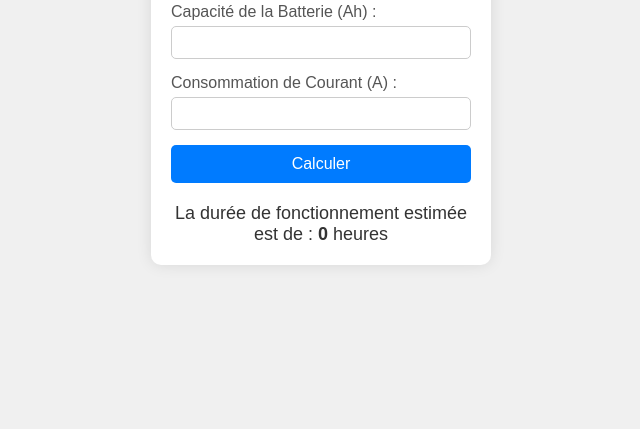
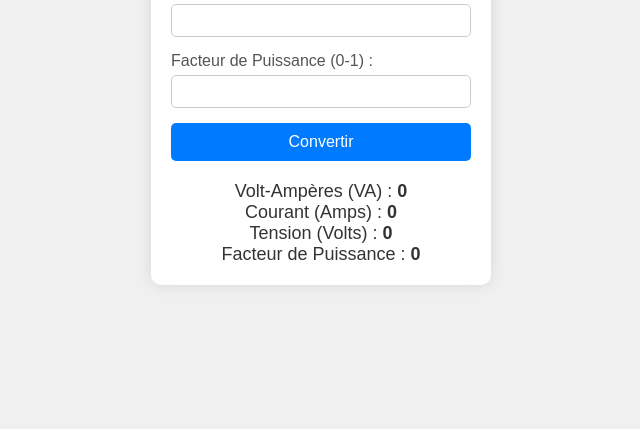
Before and after one commit to larbi007-linux/bot, a plain HTML site: page index.html in a window 1280 px wide. Shown: the part 371-800 px from the top of the page, without its empty margins (319-959 px from the left). Drawn offline with Linux system fonts and the light colour scheme.

Commit message:
index.html

```diff
--- a/index.html
+++ b/index.html
@@ -4,9 +4,8 @@
 <head>
     <meta charset="UTF-8">
     <meta name="viewport" content="width=device-width, initial-scale=1.0">
-    <title>Battery Life Calculator</title>
+    <title>Electrical Converter</title>
     <style>
-        /* styles.css */
         body {
             font-family: Arial, sans-serif;
             display: flex;
@@ -74,7 +73,7 @@
             margin: 0;
         }
 
-        #batteryLife {
+        #vaResult, #ampsResult, #voltsResult, #powerFactorResult {
             font-weight: bold;
         }
     </style>
@@ -82,46 +81,54 @@
 
 <body>
     <div class="container">
-        <h1>Calculateur de Durée de Fonctionnement d'une Batterie</h1>
-        <form id="batteryForm">
+        <h1>Convertisseur Électrique</h1>
+        <form id="converterForm">
             <div class="input-group">
-                <label for="batteryCapacity">Capacité de la Batterie (Ah) :</label>
-                <input type="number" id="batteryCapacity" name="batteryCapacity" step="0.1" required>
+                <label for="watts">Puissance (Watts) :</label>
+                <input type="number" id="watts" name="watts" step="0.1" required>
             </div>
             <div class="input-group">
-                <label for="currentDraw">Consommation de Courant (A) :</label>
-                <input type="number" id="currentDraw" name="currentDraw" step="0.1" required>
+                <label for="voltage">Tension (Volts) :</label>
+                <input type="number" id="voltage" name="voltage" step="0.1" required>
             </div>
-            <button type="button" onclick="calculateBatteryLife()">Calculer</button>
+            <div class="input-group">
+                <label for="powerFactor">Facteur de Puissance (0-1) :</label>
+                <input type="number" id="powerFactor" name="powerFactor" step="0.01" required>
+            </div>
+            <button type="button" onclick="convertValues()">Convertir</button>
         </form>
         <div id="result">
-            <p>La durée de fonctionnement estimée est de : <span id="batteryLife">0</span> heures</p>
+            <p>Volt-Ampères (VA) : <span id="vaResult">0</span></p>
+            <p>Courant (Amps) : <span id="ampsResult">0</span></p>
+            <p>Tension (Volts) : <span id="voltsResult">0</span></p>
+            <p>Facteur de Puissance : <span id="powerFactorResult">0</span></p>
         </div>
     </div>
     <script>
-        function calculateBatteryLife() {
-            const batteryCapacity = parseFloat(document.getElementById('batteryCapacity').value);
-            const currentDraw = parseFloat(document.getElementById('currentDraw').value);
+        function convertValues() {
+            const watts = parseFloat(document.getElementById('watts').value);
+            const voltage = parseFloat(document.getElementById('voltage').value);
+            const powerFactor = parseFloat(document.getElementById('powerFactor').value);
 
-            if (isNaN(batteryCapacity) || isNaN(currentDraw)) {
+            if (isNaN(watts) || isNaN(voltage) || isNaN(powerFactor)) {
                 alert('Veuillez entrer des nombres valides.');
                 return;
             }
 
-            if (currentDraw <= 0) {
-                alert('La consommation de courant doit être supérieure à zéro.');
+            if (powerFactor <= 0 || powerFactor > 1) {
+                alert('Le facteur de puissance doit être compris entre 0 et 1.');
                 return;
             }
 
-            // Calcul de la durée de fonctionnement
-            let batteryLife = batteryCapacity / currentDraw;
+            // Calculations
+            const va = watts / powerFactor;
+            const amps = watts / (voltage * powerFactor);
 
-            // Arrondir à la fraction la plus proche (0, 0.25, 0.5, 0.75)
-            const quarterHour = 0.25;
-            batteryLife = Math.round(batteryLife / quarterHour) * quarterHour;
-
-            // Affichage du résultat
-            document.getElementById('batteryLife').innerText = batteryLife.toFixed(2);
+            // Display results
+            document.getElementById('vaResult').innerText = va.toFixed(2);
+            document.getElementById('ampsResult').innerText = amps.toFixed(2);
+            document.getElementById('voltsResult').innerText = voltage.toFixed(2);
+            document.getElementById('powerFactorResult').innerText = powerFactor.toFixed(2);
         }
     </script>
 </body>
```
